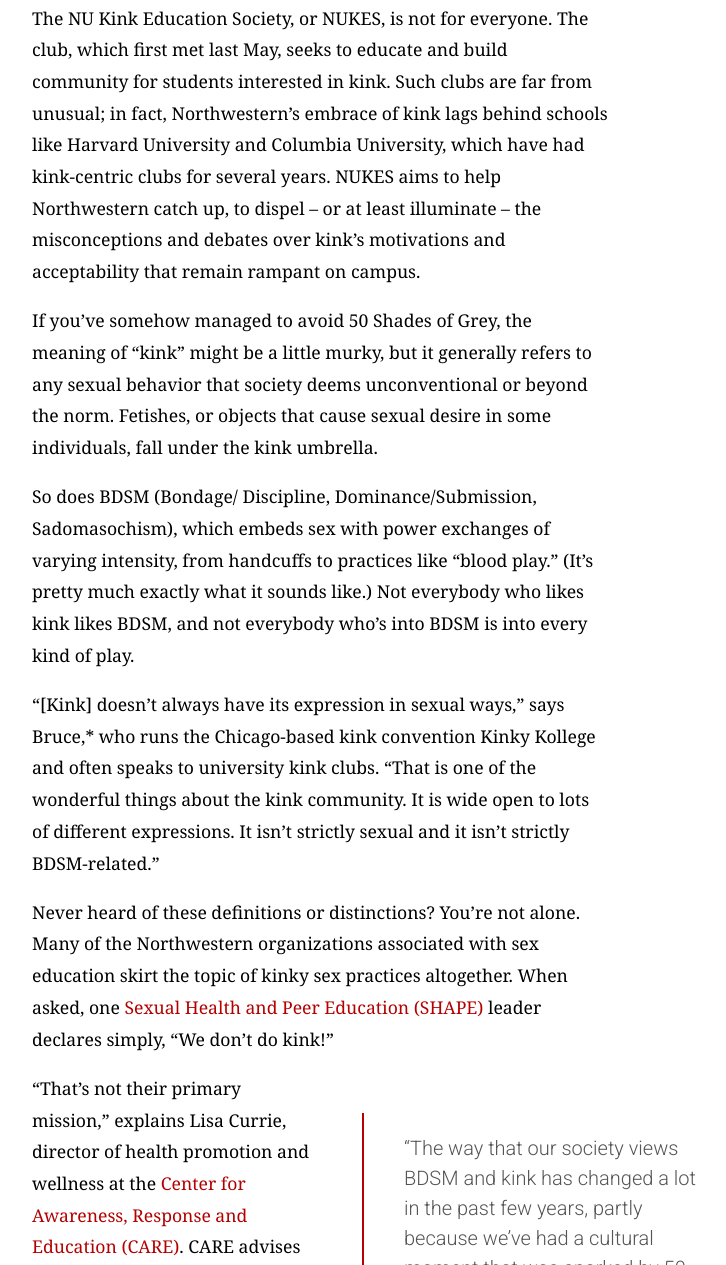
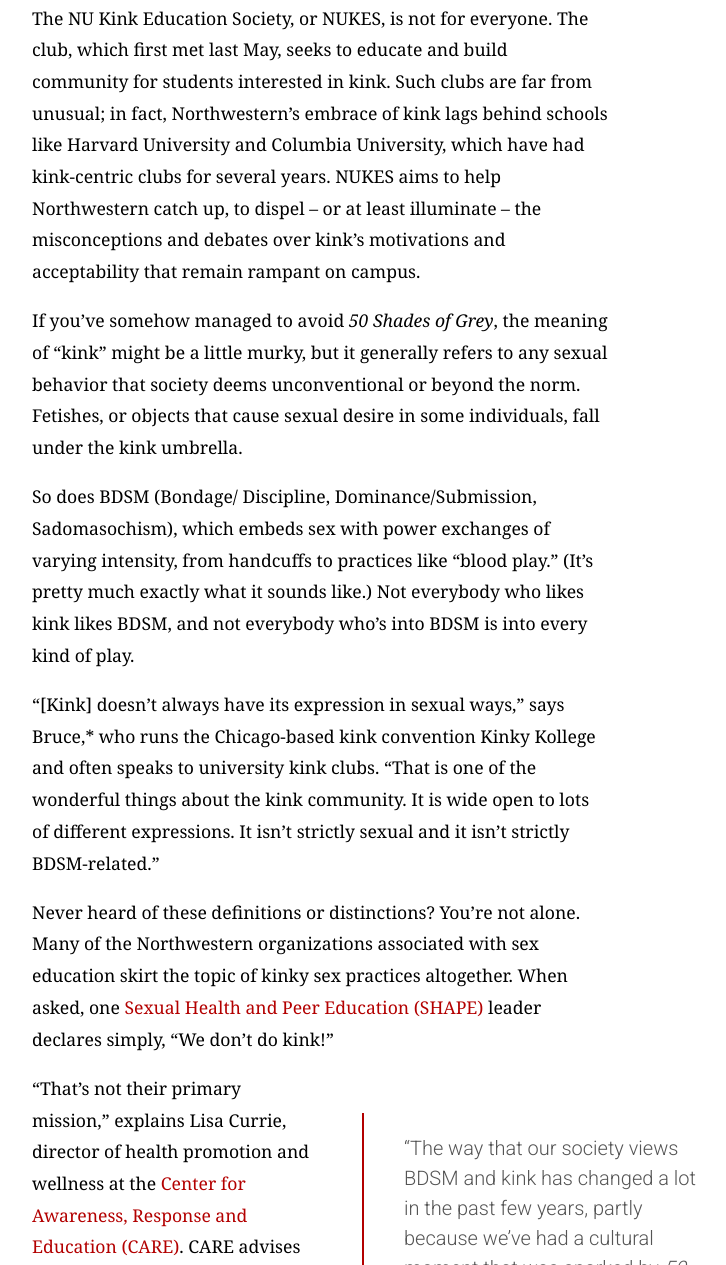
Before and after one commit to northbynorthwestern/magazine-2015-fall, a plain HTML site: page magazine/out-of-the-dungeon/index.html in a window 1280 px wide. Shown: the part 1535-2800 px from the top of the page, without its empty margins (320-1046 px from the left). Drawn offline with nearby package versions, Linux system fonts and the light colour scheme.

Commit message:
second commit

```diff
--- a/magazine/out-of-the-dungeon/index.html
+++ b/magazine/out-of-the-dungeon/index.html
@@ -35,7 +35,7 @@ Your browser does not support the video tag.
         <p class="caption">Video by <a href="http://www.emmasarappo.com/" target="_blank">Emma Sarappo</a> and <a href="https://twitter.com/AditiHBhandari" target="_blank">Aditi Bhandari</a></p>
 
       <div id="hed-dek">
-        <h2>One student group works to fight miconceptions about kink.</h2>
+        <h2>One student group works to fight misconceptions about kink.</h2>
         <h3>By <a href="http://www.northbynorthwestern.com/author/cartersherman/" target="_blank">Carter Sherman</a></h3>
         <hr>
       </div>
@@ -51,7 +51,7 @@ Your browser does not support the video tag.
 
           <p>The NU Kink Education Society, or NUKES, is not for everyone. The club, which first met last May, seeks to educate and build community for students interested in kink. Such clubs are far from unusual; in fact, Northwestern’s embrace of kink lags behind schools like Harvard University and Columbia University, which have had kink-centric clubs for several years. NUKES aims to help Northwestern catch up, to dispel &#150; or at least illuminate &#150; the misconceptions and debates over kink’s motivations and acceptability that remain rampant on campus.</p>
 
-          <p>If you’ve somehow managed to avoid 50 Shades of Grey, the meaning of “kink” might be a little murky, but it generally refers to any sexual behavior that society deems unconventional or beyond the norm. Fetishes, or objects that cause sexual desire in some individuals, fall under the kink umbrella.</p>
+          <p>If you’ve somehow managed to avoid <em>50 Shades of Grey</em>, the meaning of “kink” might be a little murky, but it generally refers to any sexual behavior that society deems unconventional or beyond the norm. Fetishes, or objects that cause sexual desire in some individuals, fall under the kink umbrella.</p>
 
           <p>So does BDSM (Bondage/ Discipline, Dominance/Submission, Sadomasochism), which embeds sex with power exchanges of varying intensity, from handcuffs to practices like “blood play.” (It’s pretty much exactly what it sounds like.) Not everybody who likes kink likes BDSM, and not everybody who’s into BDSM is into every kind of play.</p>
 
@@ -61,7 +61,7 @@ Your browser does not support the video tag.
         </div>
 
         <div class="quote right">
-          <p>“The way that our society views BDSM and kink has changed a lot in the past few years, partly because we’ve had a cultural moment that was sparked by 50 Shades of Grey.” &#150; Laura Haave</p>
+          <p>“The way that our society views BDSM and kink has changed a lot in the past few years, partly because we’ve had a cultural moment that was sparked by <em>50 Shades of Grey</em>.” &#150; Laura Haave</p>
         </div>
 
         <div class="body-text">
@@ -71,11 +71,11 @@ Your browser does not support the video tag.
 
           <p>Beyond SHAPE’s occasional foray into the topic, Northwestern’s kink-interested students are out of luck when it comes to University resources. Yet as kink emerges from the shadows, both in people’s personal lives and in pop culture, more and more students will likely have questions.</p>
 
-          <p>“The way that our society views BDSM and kink has changed a lot in the past few years, partly because we’ve had a cultural moment that was sparked by 50 Shades of Grey,” says Laura Haave. “What it did is bring the idea of kinky play and BDSM into the mainstream consciousness and spark a huge amount of dialogue about, ‘Is this good or bad? What does authentic desire mean? Can kinky relationships be healthy?’”</p>
+          <p>“The way that our society views BDSM and kink has changed a lot in the past few years, partly because we’ve had a cultural moment that was sparked by <em>50 Shades of Grey</em>,” says Laura Haave. “What it did is bring the idea of kinky play and BDSM into the mainstream consciousness and spark a huge amount of dialogue about, ‘Is this good or bad? What does authentic desire mean? Can kinky relationships be healthy?’”</p>
 
           <p>Haave is the director of the Gender and Sexuality Center at Carleton College in Minnesota, but she served as Northwestern’s coordinator of sexual health education and violence prevention until the 2014-15 academic year. She frequently mentors students of all gender identities and sexual orientations.</p>
 
-          <p>“Prior to 50 Shades of Grey coming along and changing the national discussion on the issue, I would have people who felt like there was something wrong with them. ‘I’m sick.’ ‘I wish I didn’t have these desires.’ That’s lessened a lot.”</p>
+          <p>“Prior to <em>50 Shades of Grey</em> coming along and changing the national discussion on the issue, I would have people who felt like there was something wrong with them. ‘I’m sick.’ ‘I wish I didn’t have these desires.’ That’s lessened a lot.”</p>
 
           <p>Haave, who also worked as SHAPE’s adviser during her time at NU, recalls Northwestern students as possessing a fledgling understanding of kink. When she held programs related to kink or BDSM, she could usually expect a solid turnout. Kink-involved students often showed up to offer themselves as a resource.</p>
 
```
Also changed, not shown: magazine/index/index.html (+1 -1 lines).
